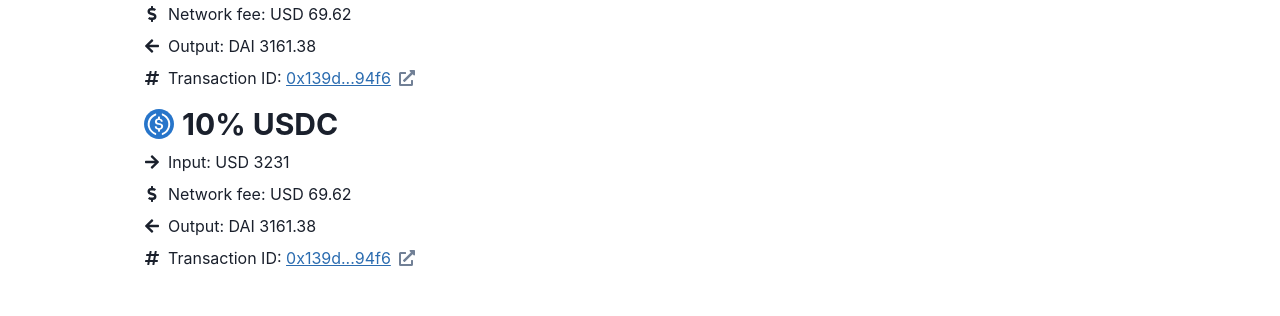
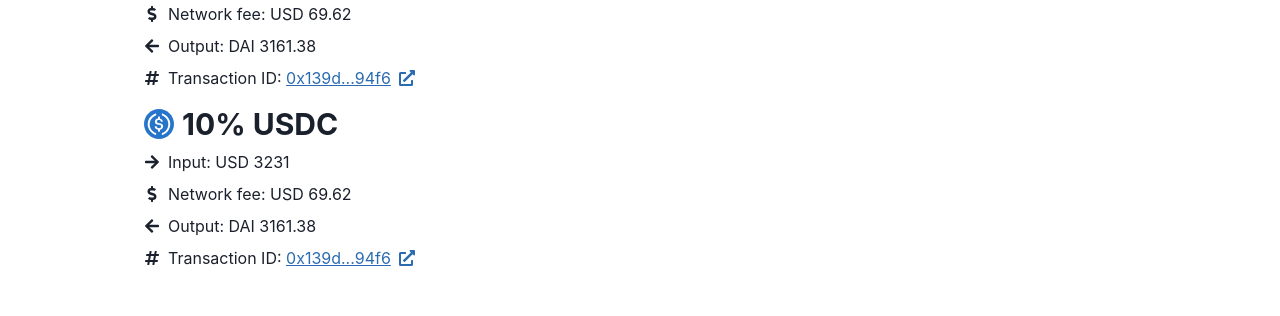
Before and after one commit to oncet/cryptowage, a React (Create React App) app: page /payroll/1 in a window 1280 px wide. Shown: the part 422-738 px from the top of the page. Built offline with nearby package versions, Linux system fonts and the light colour scheme.

Commit message:
remove icon color

```diff
--- a/src/pages/Payroll.tsx
+++ b/src/pages/Payroll.tsx
@@ -87,7 +87,7 @@
             Transaction ID:{" "}
             <Link isExternal href="#" display="inline-flex" alignItems="center">
               0x139d...94f6
-              <Icon as={FaExternalLinkAlt} ml="2" color="gray.500" />
+              <Icon as={FaExternalLinkAlt} ml="2" />
             </Link>
           </Text>
         </ListItem>
@@ -114,7 +114,7 @@
             Transaction ID:{" "}
             <Link isExternal href="#" display="inline-flex" alignItems="center">
               0x139d...94f6
-              <Icon as={FaExternalLinkAlt} ml="2" color="gray.500" />
+              <Icon as={FaExternalLinkAlt} ml="2" />
             </Link>
           </Text>
         </ListItem>
```
